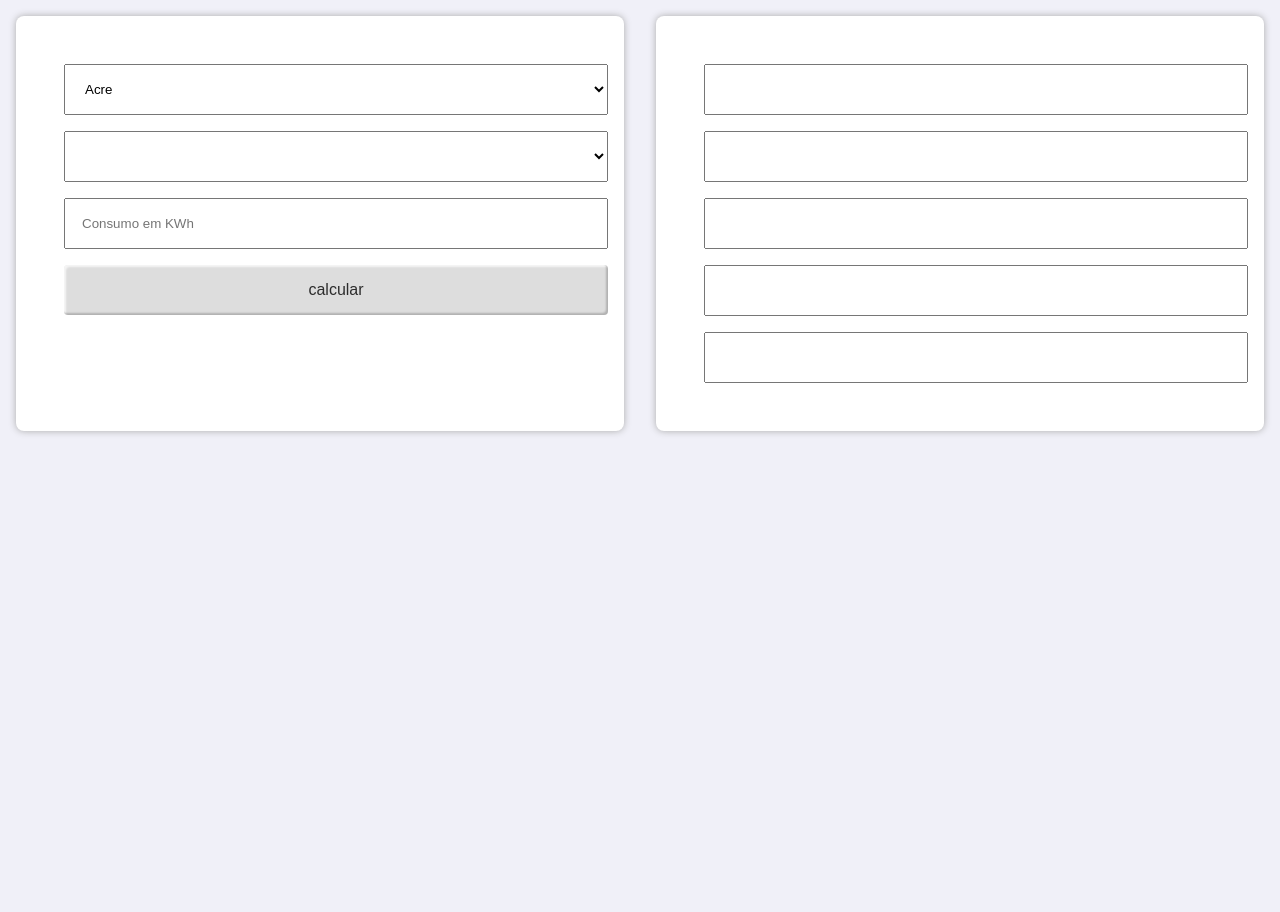
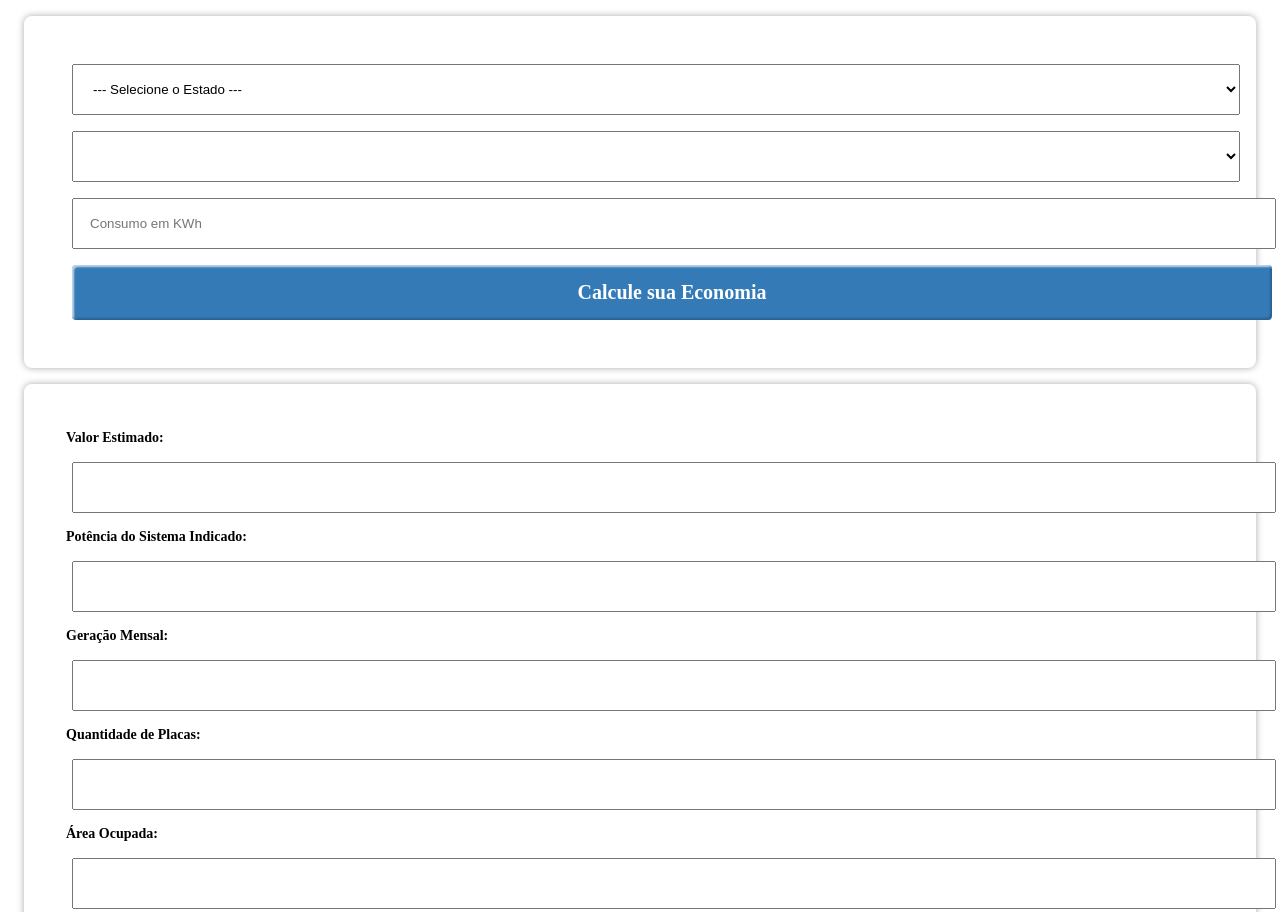
Before and after one commit to osvaldoaurelio/calSol, a plain HTML site: page index.html in a window 1280 px wide. Shown: the top 912 px of the page. Before the commit the page ends 800 px from the top, so only its background shows below. Drawn offline with Linux system fonts and the light colour scheme.

Commit message:
add 'selecione estado' feature

```diff
--- a/index.html
+++ b/index.html
@@ -4,18 +4,10 @@
     <meta charset="UTF-8" />
     <title>Calculadora</title>
     <style>
-
-      * {
-        box-sizing: border-box;
-        margin: 0;
-        padding: 0;
-        outline: 0;
-        font-family: sans-serif;
-      }
-
-      body {
-        display: flex;
-        background-color: #f0f0f8;
+      .title {
+        font-size: 14px;
+        font-weight: 700;
+        margin-left: 10px;
       }
 
       .calculadora, .resultado {
@@ -29,20 +21,22 @@
 
       .calculadora a {
         display: inline-block;
+        font-size: 20px;
         text-decoration: none;
-        background-color: #ddd;
-        box-shadow: -2px -2px 2px rgba(0, 0, 0, .2) inset, 2px 2px 2px rgba(255, 255, 255, .7) inset;
-        transition: all .3s;
+        background-color: #337ab7;
+        box-shadow: -2px -2px 2px rgba(0, 0, 0, 0.2) inset, 2px 2px 2px rgba(255, 255, 255, 0.7) inset;
+        transition: all 0.3s;
         border-radius: 4px;
-        color:rgba(0, 0, 0, .8);
+        color: #fff;
+        font-weight: 600;
         text-align: center;
         width: 200px;
         margin: 0 auto;
       }
 
       .calculadora a:hover {
-        box-shadow: 2px 2px 2px rgba(0, 0, 0, .2) inset, -2px -2px 2px rgba(255, 255, 255, .7) inset;
-        color:rgba(0, 0, 0, .5);
+        box-shadow: 2px 2px 2px rgba(0, 0, 0, 0.2) inset, -2px -2px 2px rgba(255, 255, 255, 0.7) inset;
+        color: #fff;
       }
 
       input, select, .calculadora a {
@@ -53,9 +47,12 @@
       }
     </style>
   </head>
+
   <body>
+    <div class="main">
       <div class="calculadora">
         <select id="select-ufs" name="select-ufs">
+          <option value="selecione">--- Selecione o Estado ---</option>
           <option value="AC">Acre</option>
           <option value="AL">Alagoas</option>
           <option value="AP">Amapá</option>
@@ -84,48 +81,60 @@
           <option value="SE">Sergipe</option>
           <option value="TO">Tocantins</option>
         </select>
+
         <select id="select-cidades" name="select-cidades"></select>
-      <input id="input-consumo" type="number" min='1' placeholder="Consumo em KWh" />
-      <a id="btn-calcular" href="#">calcular</a>
+
+        <input id="input-consumo" type="number" min="1" placeholder="Consumo em KWh" />
+        <a id="btn-calcular" href="#calculadora">Calcule sua Economia</a>
       </div>
 
       <div class="resultado">
-      <input readonly id="input-valor-instalacao" type="text">
-      <input readonly id="input-pontencia-sistema" type="text">
-      <input readonly id="input-geracao-mensal" type="text">
-      <input readonly id="input-quant-paineis" type="text">
-      <input readonly id="input-area-ocupada" type="text">
+        <p class="title">Valor Estimado:</p>
+        <input readonly id="input-valor-instalacao" type="text" />
+
+        <p class="title">Potência do Sistema Indicado:</p>
+        <input readonly id="input-pontencia-sistema" type="text" />
+
+        <p class="title">Geração Mensal:</p>
+        <input readonly id="input-geracao-mensal" type="text" />
+
+        <p class="title">Quantidade de Placas:</p>
+        <input readonly id="input-quant-paineis" type="text" />
+
+        <p class="title">Área Ocupada:</p>
+        <input readonly id="input-area-ocupada" type="text" />
+      </div>
     </div>
 
     <script>
       const dados = [
-        { id: 12, uf: "AC", hsp: 4.6 },
-        { id: 27, uf: "AL", hsp: 5.6 },
-        { id: 16, uf: "AP", hsp: 4.95 },
-        { id: 13, uf: "AM", hsp: 4.32 },
-        { id: 29, uf: "BA", hsp: 5.4 },
-        { id: 23, uf: "CE", hsp: 5.8 },
-        { id: 53, uf: "DF", hsp: 5.3 },
-        { id: 32, uf: "ES", hsp: 5.0 },
-        { id: 52, uf: "GO", hsp: 5.32 },
-        { id: 21, uf: "MA", hsp: 5.4 },
-        { id: 51, uf: "MT", hsp: 5.12 },
-        { id: 50, uf: "MS", hsp: 5.06 },
-        { id: 31, uf: "MG", hsp: 5.2 },
-        { id: 15, uf: "PA", hsp: 4.8 },
-        { id: 25, uf: "PB", hsp: 5.6 },
-        { id: 41, uf: "PR", hsp: 4.25 },
-        { id: 26, uf: "PE", hsp: 5.5 },
-        { id: 22, uf: "PI", hsp: 5.6 },
-        { id: 33, uf: "RJ", hsp: 4.75 },
-        { id: 24, uf: "RN", hsp: 5.7 },
-        { id: 43, uf: "RS", hsp: 4.5 },
-        { id: 11, uf: "RO", hsp: 4.5 },
-        { id: 14, uf: "RR", hsp: 4.9 },
-        { id: 42, uf: "SC", hsp: 4.3 },
-        { id: 35, uf: "SP", hsp: 4.55 },
-        { id: 28, uf: "SE", hsp: 5.3 },
-        { id: 17, uf: "TO", hsp: 5.28 },
+        { id: 12, uf: 'AC', hsp: 4.6 },
+        { id: 27, uf: 'AL', hsp: 5.6 },
+        { id: 16, uf: 'AP', hsp: 4.95 },
+        { id: 13, uf: 'AM', hsp: 4.32 },
+        { id: 29, uf: 'BA', hsp: 5.4 },
+        { id: 23, uf: 'CE', hsp: 5.8 },
+        { id: 53, uf: 'DF', hsp: 5.3 },
+        { id: 32, uf: 'ES', hsp: 5.0 },
+        { id: 52, uf: 'GO', hsp: 5.32 },
+        { id: 21, uf: 'MA', hsp: 5.4 },
+        { id: 51, uf: 'MT', hsp: 5.12 },
+        { id: 50, uf: 'MS', hsp: 5.06 },
+        { id: 31, uf: 'MG', hsp: 5.2 },
+        { id: 15, uf: 'PA', hsp: 4.8 },
+        { id: 25, uf: 'PB', hsp: 5.6 },
+        { id: 41, uf: 'PR', hsp: 4.25 },
+        { id: 26, uf: 'PE', hsp: 5.5 },
+        { id: 22, uf: 'PI', hsp: 5.6 },
+        { id: 33, uf: 'RJ', hsp: 4.75 },
+        { id: 24, uf: 'RN', hsp: 5.7 },
+        { id: 43, uf: 'RS', hsp: 4.5 },
+        { id: 11, uf: 'RO', hsp: 4.5 },
+        { id: 14, uf: 'RR', hsp: 4.9 },
+        { id: 42, uf: 'SC', hsp: 4.3 },
+        { id: 35, uf: 'SP', hsp: 4.55 },
+        { id: 28, uf: 'SE', hsp: 5.3 },
+        { id: 17, uf: 'TO', hsp: 5.28 },
       ];
 
       const fetchCidades = async (id) => {
@@ -139,43 +148,42 @@
         }
       };
 
-      const selectUfs = document.getElementById("select-ufs");
+      const selectUfs = document.getElementById('select-ufs');
 
-      selectUfs.addEventListener("change", async () => {
-        const selectCidades = document.getElementById("select-cidades");
+      selectUfs.addEventListener('change', async () => {
+        const selectCidades = document.getElementById('select-cidades');
 
-        const option = document.createElement("option");
-        option.innerHTML = "aguarde...";
+        if(selectUfs[0].value === 'selecione') selectUfs[0].remove()
+
+        const option = document.createElement('option');
+        option.innerHTML = 'aguarde...';
         selectCidades.appendChild(option);
 
         const [{ id }] = dados.filter((dado) => dado.uf == selectUfs.value);
+
         let cidades = await fetchCidades(id);
-        cidades = cidades.sort((a, b) =>
-          a.nome > b.nome ? 1 : b.nome > a.nome ? -1 : 0
-        );
-
-        selectCidades.innerHTML = "";
-
+        cidades = cidades.sort((a, b) => (a.nome > b.nome ? 1 : b.nome > a.nome ? -1 : 0));
+        selectCidades.innerHTML = '';
         cidades.forEach((cidade) => {
-          const option = document.createElement("option");
+          const option = document.createElement('option');
           option.innerHTML = cidade.nome;
           selectCidades.appendChild(option);
         });
       });
 
       const preencherInputValues = (valorInstalacao, pontenciaSistema, geracaoMensalMedia, quantPaineis, areaOcupada) => {
-        document.getElementById('input-valor-instalacao').value = Intl.NumberFormat('pt-BR', { style: 'currency', currency: 'BRL' }).format(valorInstalacao)
-        document.getElementById('input-pontencia-sistema').value = `${pontenciaSistema.replace('.', ',')} kWp`
-        document.getElementById('input-geracao-mensal').value = `${geracaoMensalMedia} kWh`
-        document.getElementById('input-quant-paineis').value = `${quantPaineis} ${quantPaineis == 1 ? 'placa': 'placas'}`
-        document.getElementById('input-area-ocupada').value = `${areaOcupada} m²`
-      }
+        document.getElementById('input-valor-instalacao').value = Intl.NumberFormat('pt-BR', { style: 'currency', currency: 'BRL' }).format(valorInstalacao);
+        document.getElementById('input-pontencia-sistema').value = `${pontenciaSistema.replace('.', ',')} kWp`;
+        document.getElementById('input-geracao-mensal').value = `${geracaoMensalMedia} kWh`;
+        document.getElementById('input-quant-paineis').value = `${quantPaineis} ${quantPaineis == 1 ? 'placa' : 'placas'}`;
+        document.getElementById('input-area-ocupada').value = `${areaOcupada} m²`;
+      };
 
-      document.getElementById("btn-calcular").addEventListener("click", () => {
+      document.getElementById('btn-calcular').addEventListener('click', () => {
         const [{ hsp }] = dados.filter(
           (dado) => dado.uf == selectUfs.value
         );
-        const consumo = Number(document.getElementById("input-consumo").value);
+        const consumo = Number(document.getElementById('input-consumo').value);
 
         const pontenciaSistema = ((consumo / 30 / hsp) * 1.17).toFixed(2);
         const geracaoMensalMedia = Math.round(pontenciaSistema * 30 * hsp * 0.86);
@@ -183,7 +191,7 @@
         const areaOcupada = quantPaineis * 2;
         const valorInstalacao = (pontenciaSistema * 3350).toFixed(2);
 
-        preencherInputValues(valorInstalacao, pontenciaSistema, geracaoMensalMedia, quantPaineis, areaOcupada)
+        preencherInputValues(valorInstalacao, pontenciaSistema, geracaoMensalMedia, quantPaineis, areaOcupada);
       });
     </script>
   </body>
```
Lines whose indentation alone changed are shown as unchanged.
